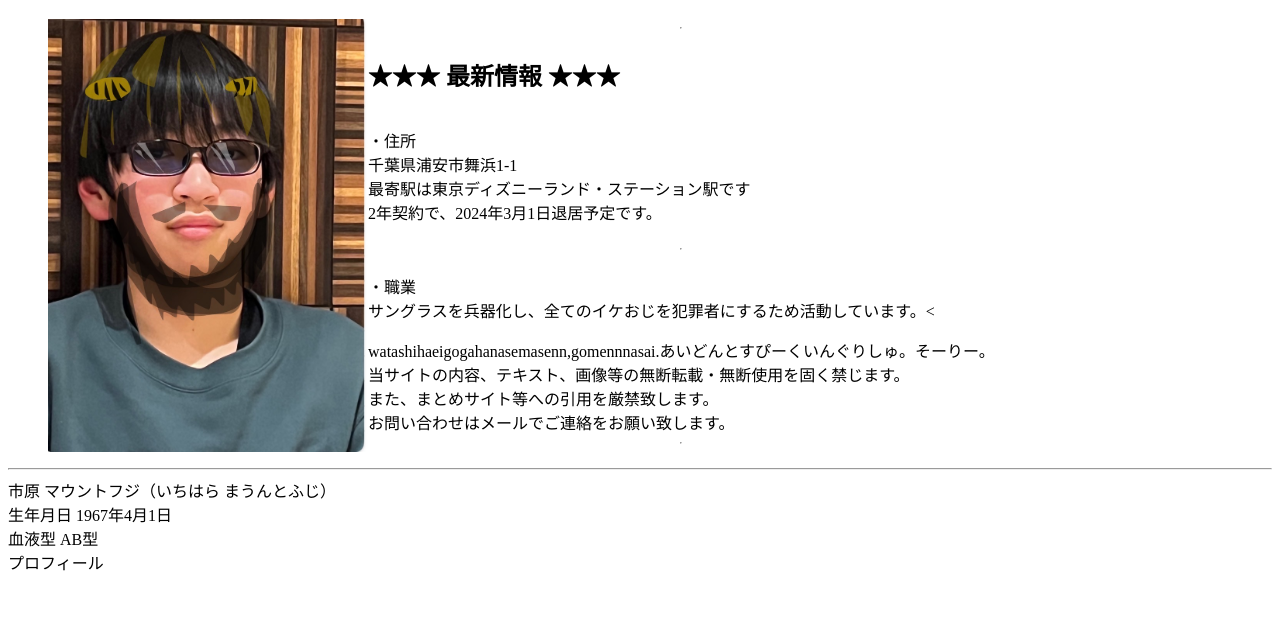
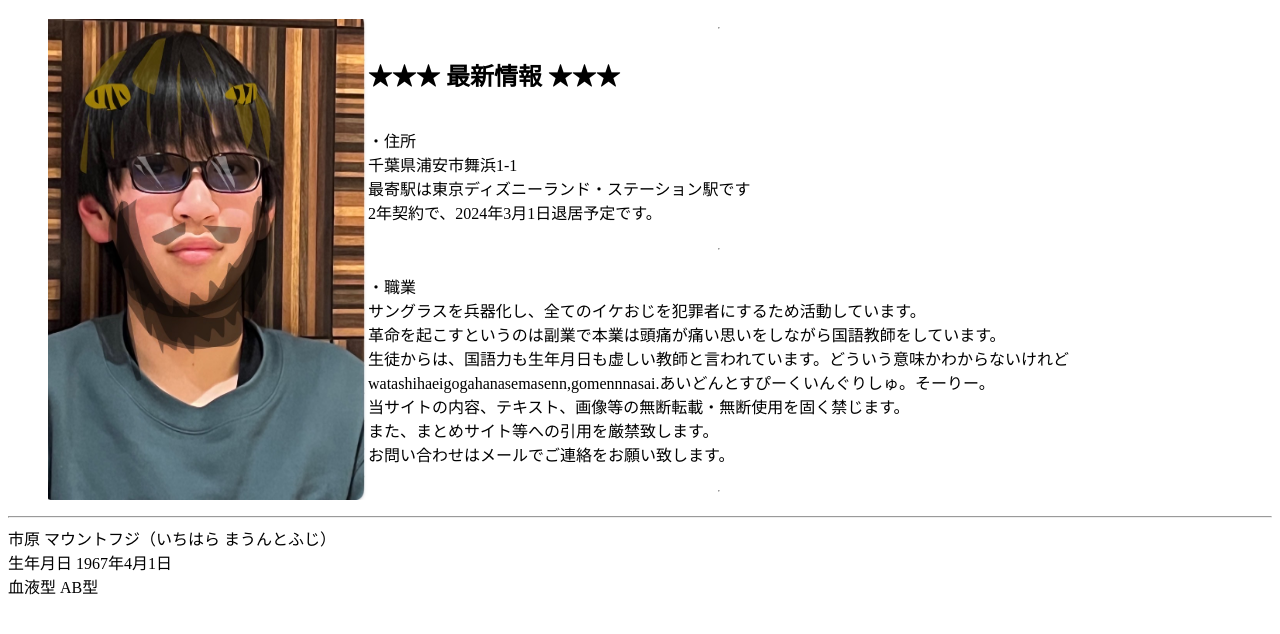
Before and after one commit to Ryoto76/oreweb, a plain HTML site: page index.html in a window 1280 px wide. Shown: the part 102-736 px from the top of the page. Drawn offline with Linux system fonts and the light colour scheme.

Commit message:
Update index.html
ぶんしょうをへんかしたでござる

```diff
--- a/index.html
+++ b/index.html
@@ -38,8 +38,9 @@
                 2年契約で、2024年3月1日退居予定です。<br>
                 <hr>
                 <p>・職業<br>
-                  サングラスを兵器化し、全てのイケおじを犯罪者にするため活動しています。<
-                </p>
+                  サングラスを兵器化し、全てのイケおじを犯罪者にするため活動しています。<br>
+                    革命を起こすというのは副業で本業は頭痛が痛い思いをしながら国語教師をしています。<br>
+                    生徒からは、国語力も生年月日も虚しい教師と言われています。どういう意味かわからないけれど<br>
                 watashihaeigogahanasemasenn,gomennnasai.あいどんとすぴーくいんぐりしゅ。そーりー。<br>
                 当サイトの内容、テキスト、画像等の無断転載・無断使用を固く禁じます。<br>
                 また、まとめサイト等への引用を厳禁致します。<br>
@@ -55,8 +56,7 @@
                     <hr>
                     市原 マウントフジ（いちはら まうんとふじ）<br/>
                     生年月日 1967年4月1日<br/>
-                    血液型 AB型<br/>
-                    プロフィール
+                    血液型 AB型
                   </p>
 
                 </dd>
```
